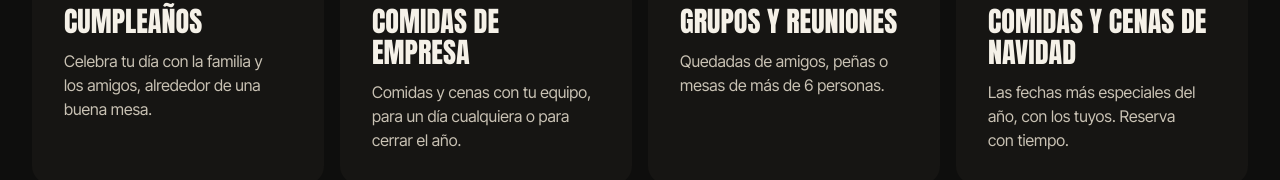
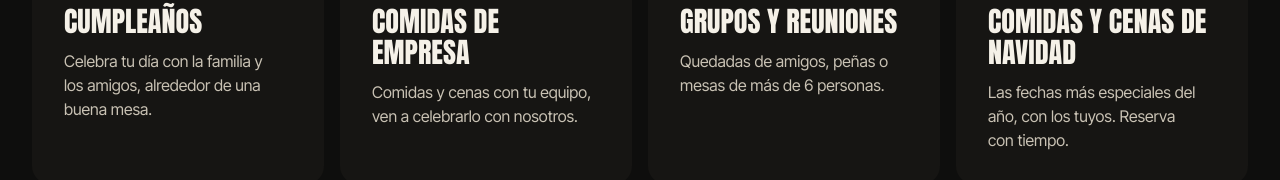
Before and after one commit to Magapp92/Meson_la_Paloma, a Next.js app in the folder frontend/: page /menus-y-eventos in a window 1280 px wide. Shown: the part 620-800 px from the top of the page. Built offline with nearby package versions, Linux system fonts and the light colour scheme.

Commit message:
Nuevo texto de la tarjeta Comidas de empresa

```diff
--- a/frontend/views/events/events.jsx
+++ b/frontend/views/events/events.jsx
@@ -9,7 +9,7 @@ Los de temporada llevan months: los meses en los que se muestran (1 enero … 12
 Los que no lo llevan se muestran todo el año */
 const EVENT_TYPES = Object.freeze([
     { title: 'Cumpleaños', text: 'Celebra tu día con la familia y los amigos, alrededor de una buena mesa.' },
-    { title: 'Comidas de empresa', text: 'Comidas y cenas con tu equipo, para un día cualquiera o para cerrar el año.' },
+    { title: 'Comidas de empresa', text: 'Comidas y cenas con tu equipo, ven a celebrarlo con nosotros.' },
     { title: 'Grupos y reuniones', text: 'Quedadas de amigos, peñas o mesas de más de 6 personas.' },
     { title: 'Comidas y cenas de Navidad', text: 'Las fechas más especiales del año, con los tuyos. Reserva con tiempo.', months: [ 11, 12 ] }
 ])
```
